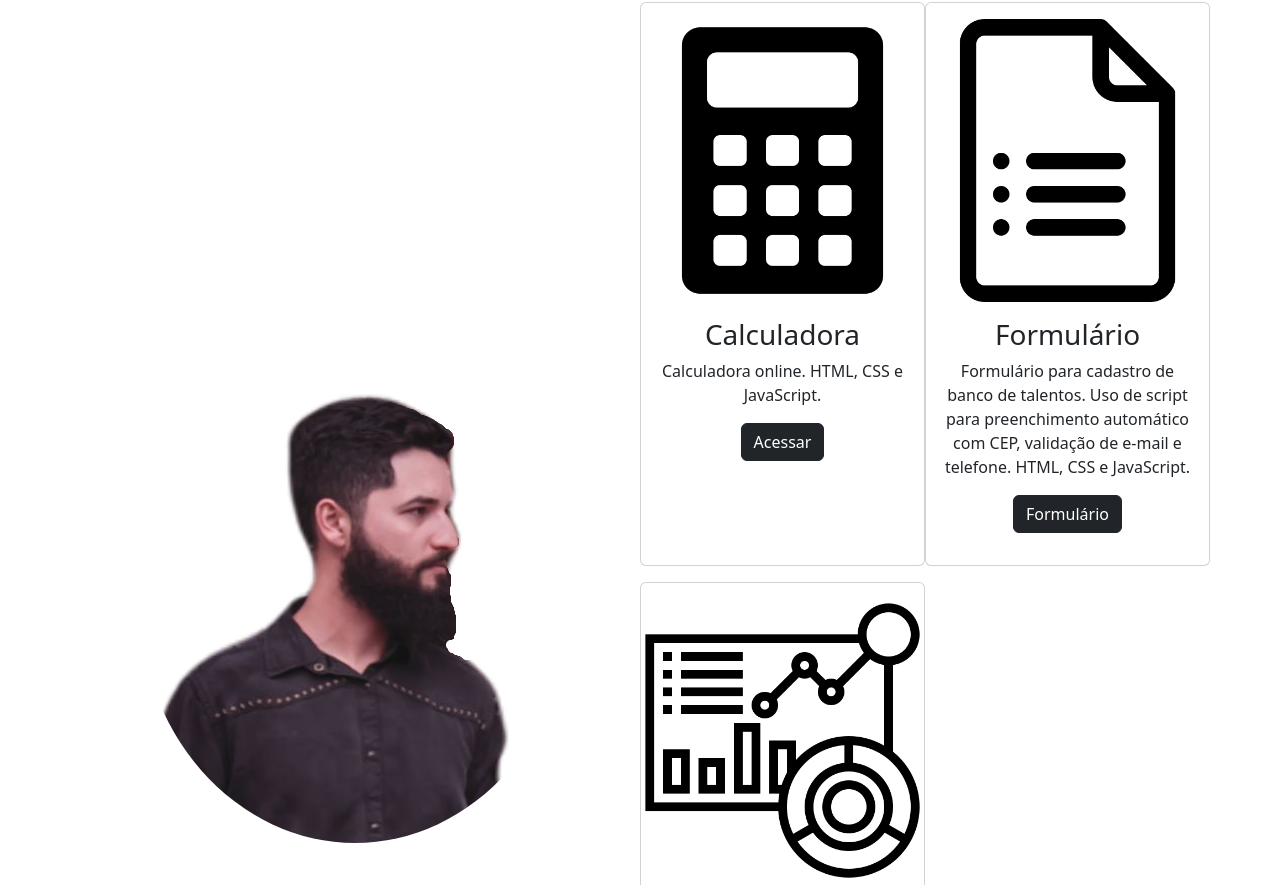
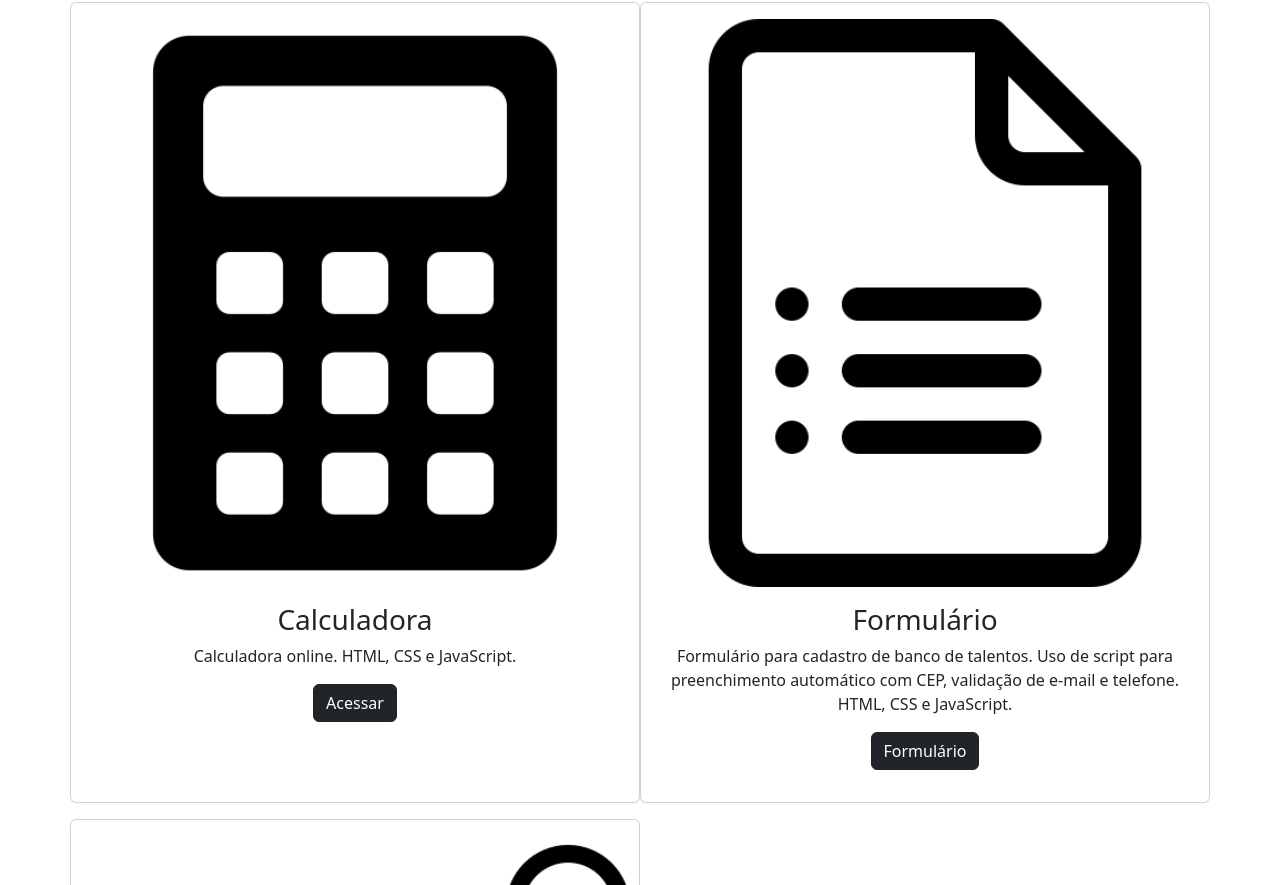
Before and after one commit to fernandorebelo/fernandorebelo.github.io, a plain HTML site: page index.html in a window 1280 px wide. Shown: the part 112-997 px from the top of the page. Drawn offline with nearby package versions, Linux system fonts and the light colour scheme.

Commit message:
feat: layout

```diff
--- a/index.html
+++ b/index.html
@@ -48,14 +48,7 @@
       <main>
         <div class="container text-center">
           <div class="row d-flex align-items-center">
-            <div class="col-lg-6 col-sm-12">
-              <img
-                src="./assets/foto-fernando.png"
-                alt="foto fernando"
-                class="img-fluid mb-3 rounded-circle"
-              />
-            </div>
-            <div class="col-lg-6 col-sm-12">
+            <div class="col-sm-12">
               <div class="row">
                 <div class="col-xxl-4 col-lg mb-3 card p-0">
                   <img
```
